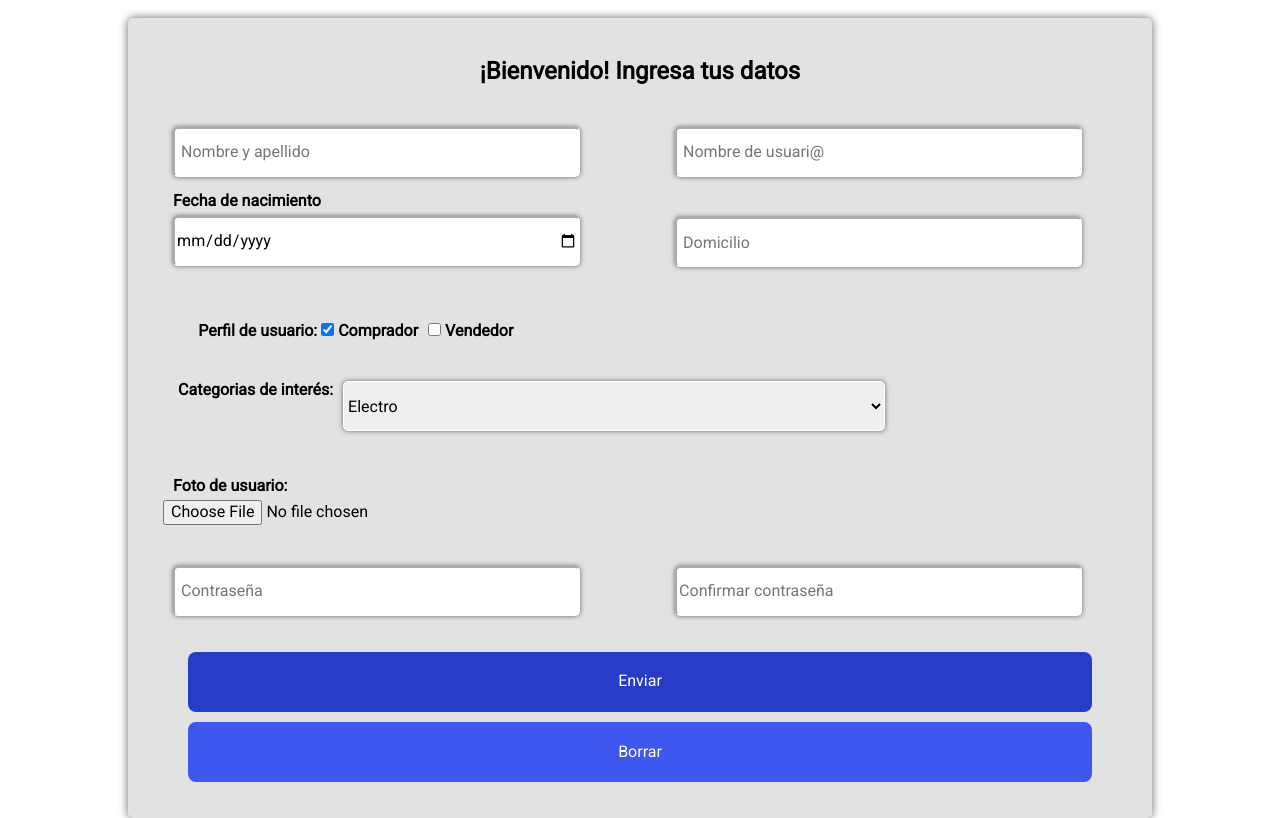
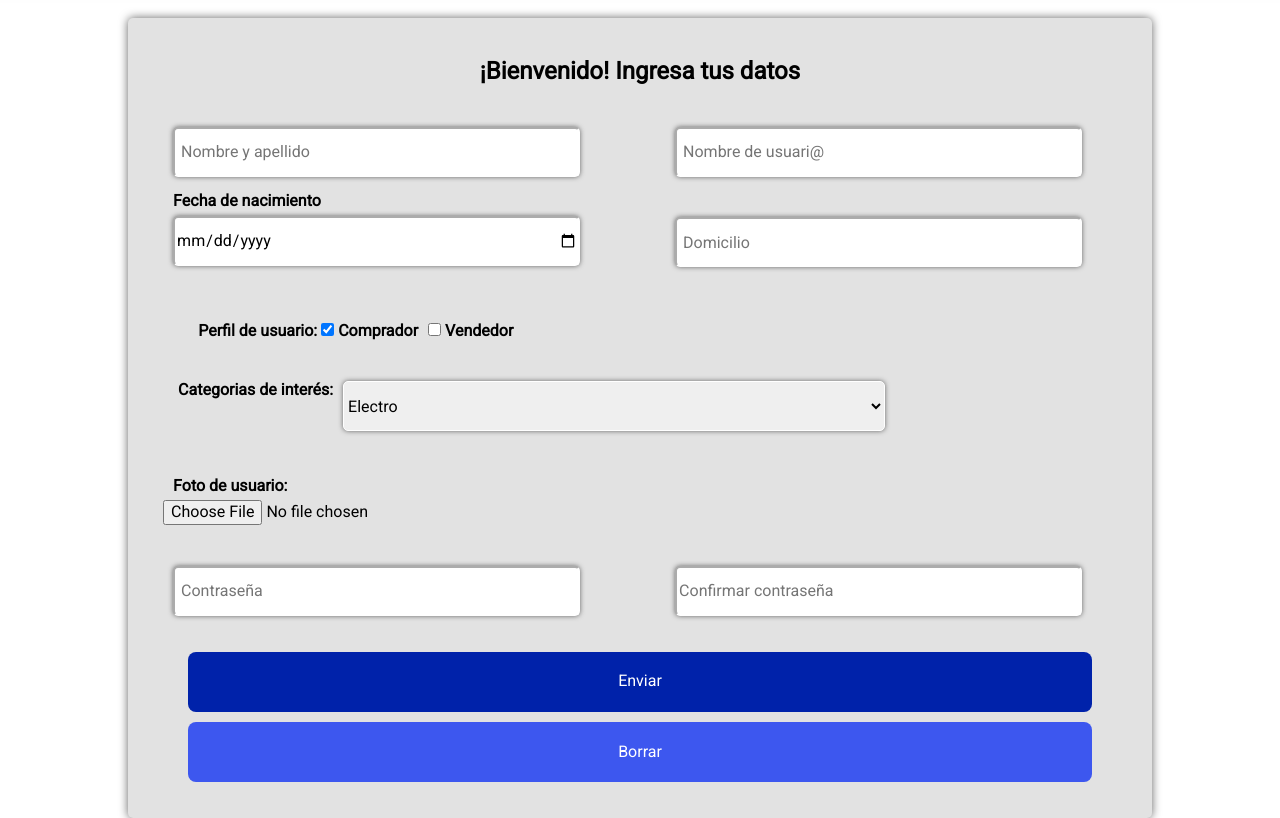
Before and after one commit to AntezanaAlejandro/Entregable_Mercado_Liebre, a website: page views/register.html in a window 1280 px wide. In both pictures the pointer is over the button "Enviar". Shown: the part 72-890 px from the top of the page. Drawn offline with Linux system fonts and the light colour scheme.

Commit message:
correccion-butttom

```diff
--- a/public/css/login.css
+++ b/public/css/login.css
@@ -106,7 +106,7 @@ button{
     height: 60px;
 }
 button:hover{
-    background-color: rgba(0, 29, 194, 0.834);
+    background-color: #0022AA;
     cursor: pointer;
 }
 .formulario{
@@ -265,7 +265,7 @@ button{
     height: 70px;
 }
 button:hover{
-    background-color: rgba(0, 29, 194, 0.834);
+    background-color: #0022AA;
     cursor: pointer;
 }
 .formulario{
@@ -440,7 +440,7 @@ button{
     height: 70px;
 }
 button:hover{
-    background-color: rgba(0, 29, 194, 0.834);
+    background-color: #0022AA;
     cursor: pointer;
 }
 .formulario{
--- a/public/css/register.css
+++ b/public/css/register.css
@@ -151,7 +151,7 @@ button{
     height: 60px;
 }
 button:hover{
-    background-color: rgba(0, 29, 194, 0.834);
+    background-color: #0022AA;
     cursor: pointer;
 }
 
@@ -324,7 +324,7 @@ button{
 
 }
 button:hover{
-    background-color: rgba(0, 29, 194, 0.834);
+    background-color: #0022AA;
     cursor: pointer;
 }
 
@@ -500,7 +500,7 @@ button{
 
 }
 button:hover{
-    background-color: rgba(0, 29, 194, 0.834);
+    background-color: #0022AA;
     cursor: pointer;
 }
 
```
